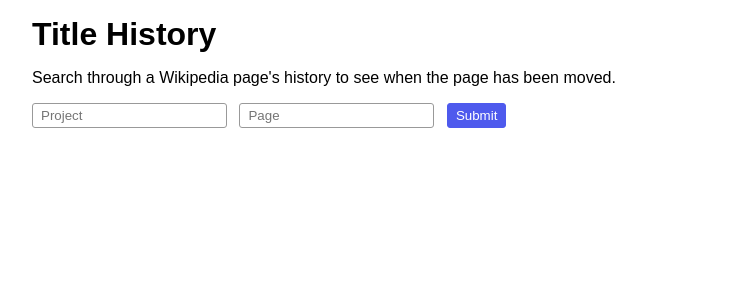
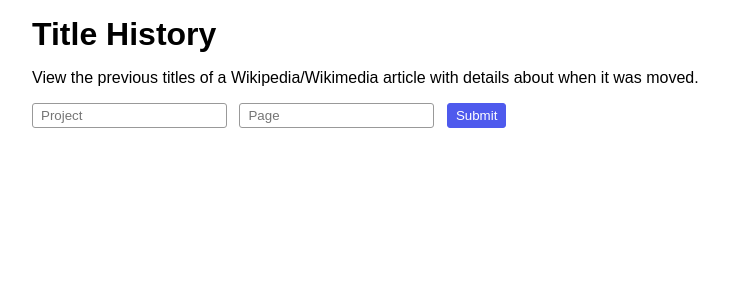
Before and after one commit to BrandonXLF/title-history, a Flask app: page / in a window 1280 px wide. Shown: the top 300 px of the page, without its empty margins (68-797 px from the left). Run offline with Flask 3, Linux system fonts and the light colour scheme; parts of the project's set-up code (start-up, migrations or seed data) failed here and were passed over.

Commit message:
Update description

```diff
--- a/src/templates/form.html
+++ b/src/templates/form.html
@@ -7,7 +7,7 @@
 
 {% block content %}
 	<p>
-		Search through a Wikipedia page's history to see when the page has been moved.
+		View the previous titles of a Wikipedia/Wikimedia article with details about when it was moved.
 	</p>
 	<form action="/get">
 		<input placeholder="Project" name="project"{% if page %} value="{{project}}"{% endif %} />
```
